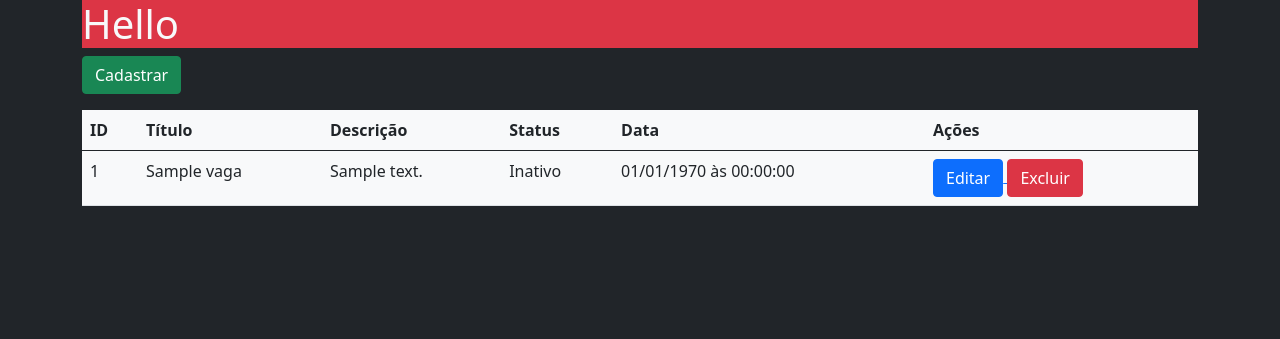
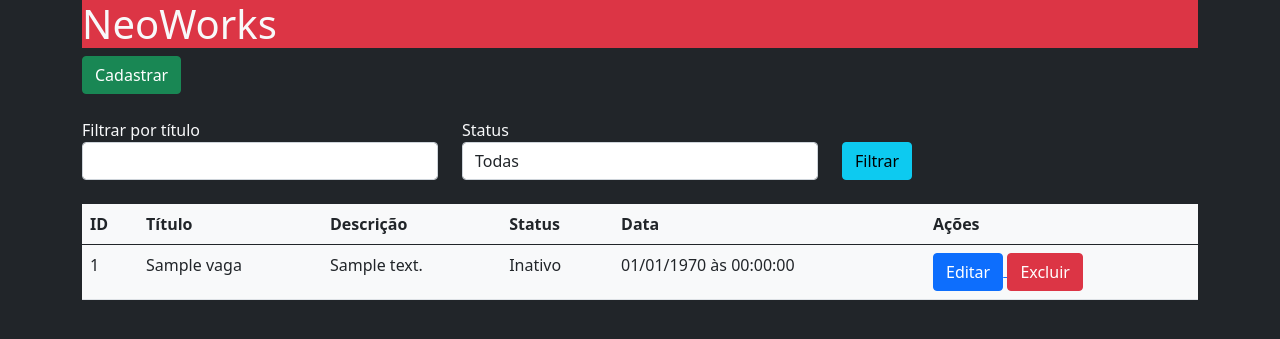
Before and after one commit to eu-diogo-ferreira/Neoworks, a PHP site: page / in a window 1280 px wide. Shown: the top 339 px of the page. Run offline with PHP 8.4, Linux system fonts and the light colour scheme; tables that the repository leaves empty or names only in its code hold one stand-in row (values such as "Sample post"); some libraries are stand-ins or nearby versions.

Commit message:
Update project with filters, seach and pagination

```diff
--- a/app/Entity/Vaga.php
+++ b/app/Entity/Vaga.php
@@ -92,7 +92,7 @@ class Vaga{
     /**
      * Método responsável por obter as vagas no BD
      *
-     * @param   string $where  [$where description]
+     * @param   string  $where  [$where description]
      * @param   string  $order  [$order description]
      * @param   string  $limit  [$limit description]
      * @param   string          [ description]
@@ -104,6 +104,22 @@ class Vaga{
                                         ->fetchAll(PDO::FETCH_CLASS,self::class);
     }
 
+    /**
+     * Método responsável por obter a quantidade vagas no BD
+     *
+     * @param   string  $where  [$where description]
+     * @param   string  $order  [$order description]
+     * @param   string  $limit  [$limit description]
+     * @param   string          [ description]
+     *
+     * @return  array        [return description]
+     */
+    public static function getQuantidadeVagas($where = null){
+        return (new Database('vagas'))->select($where,null,null,'COUNT(*) as qtd')
+                                        ->fetchObject()
+                                        ->qtd;
+    }
+
     public static function getVaga($id){
         return (new Database('vagas'))->select('id = '.$id)
                                         ->fetchObject(self::class);
--- a/includes/header.php
+++ b/includes/header.php
@@ -15,5 +15,5 @@
     <div class="container">
 
         <div class="jumbotron bg-danger">
-        <h1>Hello</h1>
+        <h1>NeoWorks</h1>
         </div>
--- a/includes/listagem.php
+++ b/includes/listagem.php
@@ -36,13 +36,33 @@ foreach($vagas as $vaga){
 
 $resultados = strlen($resultados) ? $resultados : '<tr>
                                                         <td colspan="6" class="text-center">Nenhuma vaga encontrada</td>
-                                                    </tr>'
+                                                    </tr>';
+
+//GETS
+/**
+ * Mantendo os resultados da busca ao mudar de página
+ */
+unset($_GET['status']);
+unset($_GET['pagina']);
+$gets = http_build_query($_GET);
+
+//PAGINÇÃO
+$paginacao = '';
+
+$paginas = $obPagination->getPages();
+
+foreach($paginas as $key=>$pagina){
+    $class = $pagina['atual'] ? 'btn-primary' : 'btn-light';
+    $paginacao .= '<a href="?pagina='.$pagina['pagina'].'&'.$gets.'">
+                        <button type="button" class="btn '.$class.'">'.$pagina['pagina'].'<button>
+                    </a>';
+}
 
 ?>
 
 <main>
 
-<?=$mensagem?>
+<?=$mensagem;?>
 
     <section>
 
@@ -51,6 +71,30 @@ $resultados = strlen($resultados) ? $resultados : '<tr>
             Cadastrar
             </button>
         </a>
+    </section>
+
+    <section>
+        <form action="" method="get">
+            <div class="row my-4">
+                <div class="col">
+                    <label>Filtrar por título</label>
+                    <input type="text" class="form-control" name="busca" value="<?=$busca?>">
+                </div>
+
+                <div class="col">
+                    <label>Status</label>
+                    <select name="filtroStatus" class="form-control">
+                        <option value="">Todas</option>
+                        <option value="s" <?=$filtroStatus == 's' ? 'selected' : ''?>>Ativa</option>
+                        <option value="n" <?=$filtroStatus == 'n' ? 'selected' : ''?>>Inativa</option>
+                    </select>
+                </div>
+
+                <div class="col d-flex align-items-end">
+                    <button type="submit" class="btn btn-info">Filtrar</button>
+                </div>
+            </div>
+        </form>
     </section>
 
     <section>
@@ -71,4 +115,8 @@ $resultados = strlen($resultados) ? $resultados : '<tr>
             </tbody>
         </table>
     </section>
+
+    <section>
+        <?=$paginacao;?>
+    </section>
 </main>
--- a/index.php
+++ b/index.php
@@ -3,9 +3,37 @@
 include __DIR__."/vendor/autoload.php";
 
 //IMPORTANDO A CLASSE DE VAGAS
-use App\Entity\Vaga;
+use \App\Entity\Vaga;
+use \App\Db\Pagination;
 
-$vagas = Vaga::getVagas();
+//BUSCA
+$busca = filter_input(INPUT_GET, 'busca', FILTER_SANITIZE_STRING);
+
+//FILTRO DE STATUS
+$filtroStatus = filter_input(INPUT_GET, 'filtroStatus', FILTER_SANITIZE_STRING);
+//VALIDANDO O FILTRO PARA APENAS RECEBER 'S/N'
+$filtroStatus = in_array($filtroStatus,['s','n']) ? $filtroStatus : '';
+
+//CONDIÇÕES SQL
+$condicoes = [
+    strlen($busca) ? 'titulo LIKE "%'.str_replace('', '%', $busca).'%"' : null,
+    strlen($filtroStatus) ? 'ativo = "'.$filtroStatus.'"' : null
+];
+
+//REMOVE POSIÇÕES VAZIAS
+$condicoes = array_filter($condicoes);
+
+//CLAUSULUA WHERE
+$where = implode(' AND ',$condicoes);
+
+//QUANTIDADE TOTAL DE VAGAS
+$quantidadeVagas = Vaga::getQuantidadeVagas($where);
+
+//PAGINAÇÃO
+$obPagination = new Pagination($quantidadeVagas, $_GET['pagina'] ?? 1, 5);
+
+
+$vagas = Vaga::getVagas($where,null,$obPagination->getLimit());
 
 
 include __DIR__."/includes/header.php";
```
Also changed, not shown: app/Db/Pagination.php (added, +91 -0 lines).
